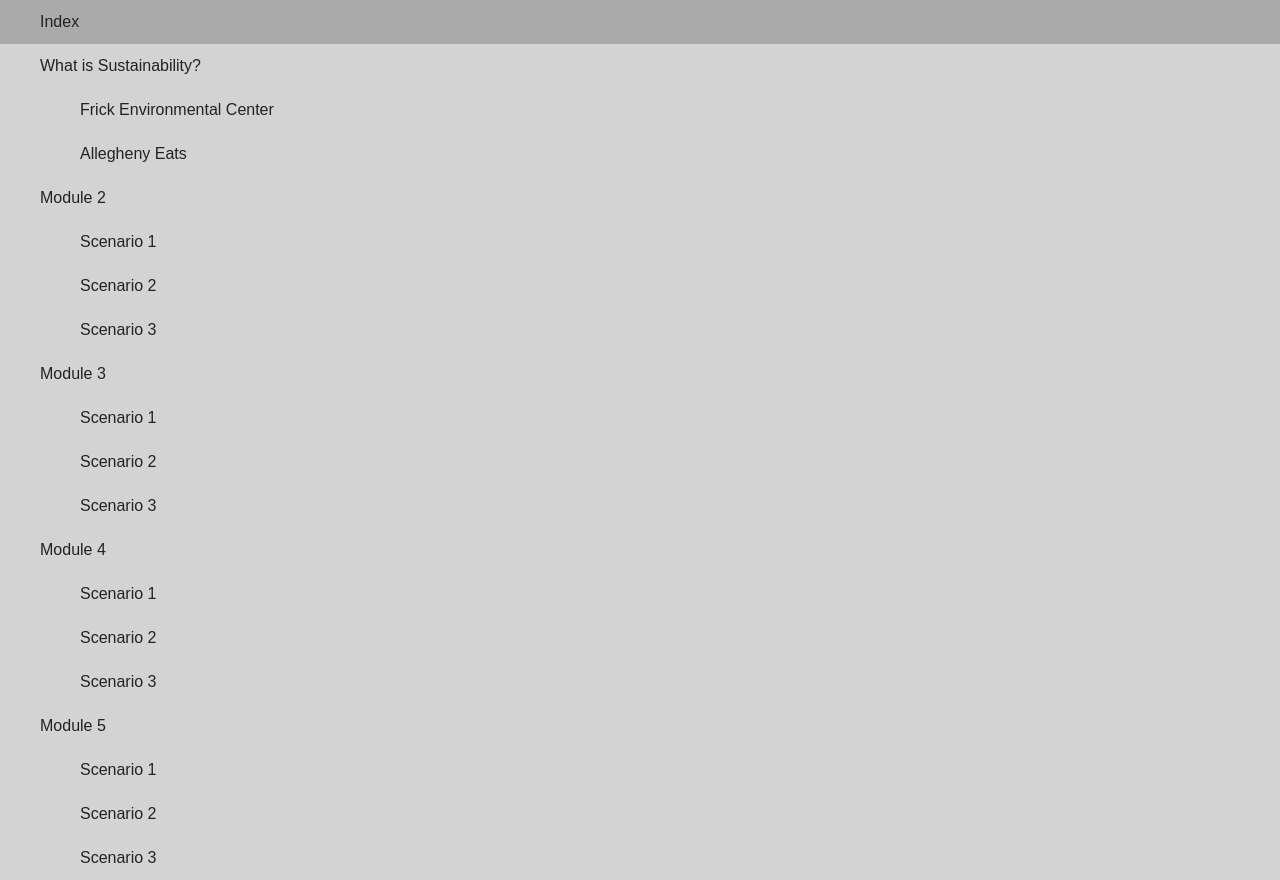
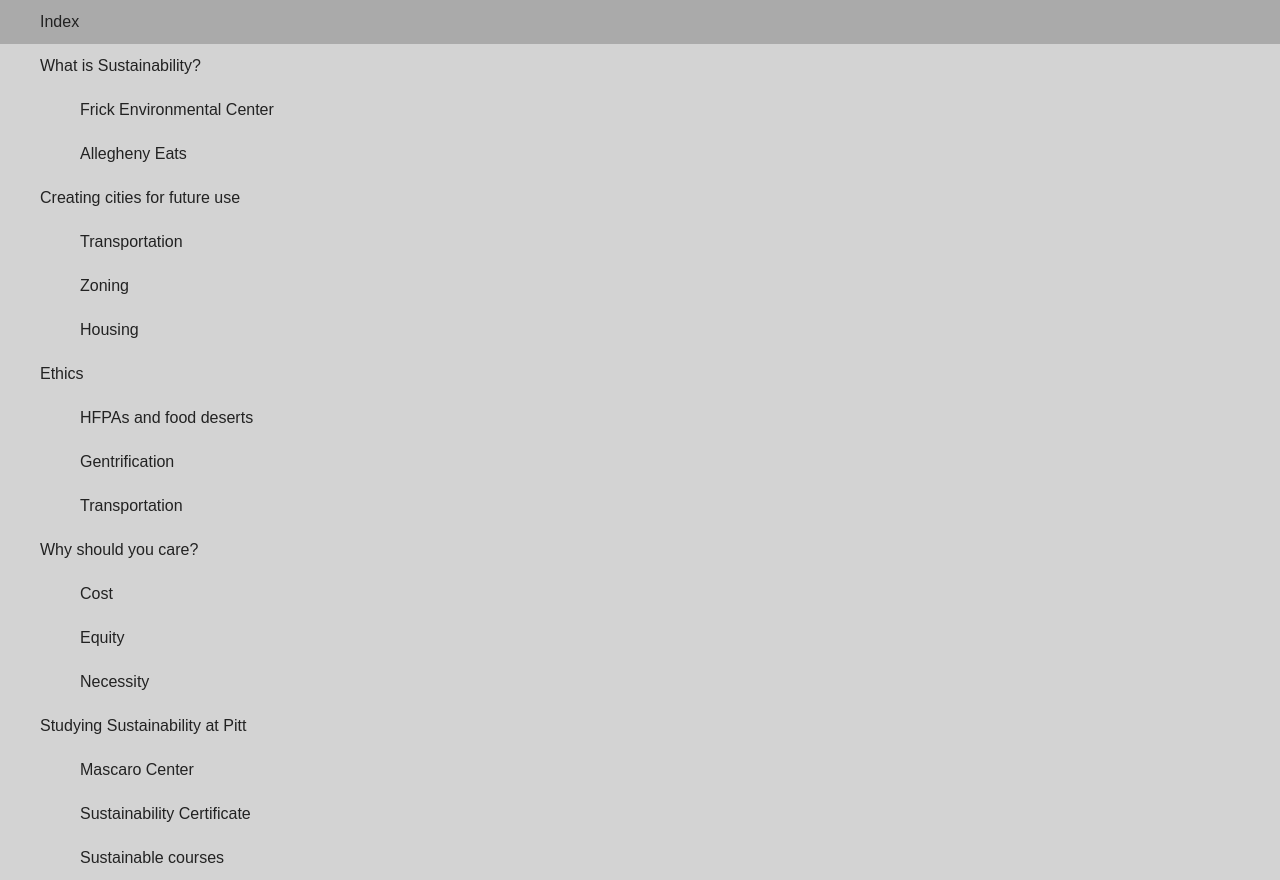
Before and after one commit to courtney4150/training-manual, a plain HTML site: page sidebar.html in a window 1280 px wide. Drawn offline with Linux system fonts and the light colour scheme.

Commit message:
Fill out sidebar

```diff
--- a/sidebar.html
+++ b/sidebar.html
@@ -47,35 +47,35 @@
       </ul>
     </li>
     <li>
-      <a href="module2.html">Module 2</a>
+      <a href="module2.html">Creating cities for future use</a>
       <ul>
-        <li><a href="module2S1.html">Scenario 1</a></li>
-        <li><a href="module2S2.html">Scenario 2</a></li>
-        <li><a href="module2S3.html">Scenario 3</a></li>
+        <li><a href="module2S1.html">Transportation</a></li>
+        <li><a href="module2S2.html">Zoning</a></li>
+        <li><a href="module2S3.html">Housing</a></li>
       </ul>
     </li>
     <li>
-      <a href="module3.html">Module 3</a>
+      <a href="module3.html">Ethics</a>
       <ul>
-        <li><a href="module3S1.html">Scenario 1</a></li>
-        <li><a href="module3S2.html">Scenario 2</a></li>
-        <li><a href="module3S3.html">Scenario 3</a></li>
+        <li><a href="module3S1.html">HFPAs and food deserts</a></li>
+        <li><a href="module3S2.html">Gentrification</a></li>
+        <li><a href="module3S3.html">Transportation</a></li>
       </ul>
     </li>
     <li>
-      <a href="module4.html">Module 4</a>
+      <a href="module4.html">Why should you care?</a>
       <ul>
-        <li><a href="module4S1.html">Scenario 1</a></li>
-        <li><a href="module4S2.html">Scenario 2</a></li>
-        <li><a href="module4S3.html">Scenario 3</a></li>
+        <li><a href="module4S1.html">Cost</a></li>
+        <li><a href="module4S2.html">Equity</a></li>
+        <li><a href="module4S3.html">Necessity</a></li>
       </ul>
     </li>
     <li>
-      <a href="module5.html">Module 5</a>
+      <a href="module5.html">Studying Sustainability at Pitt</a>
       <ul>
-        <li><a href="module5S1.html">Scenario 1</a></li>
-        <li><a href="module5S2.html">Scenario 2</a></li>
-        <li><a href="module5S3.html">Scenario 3</a></li>
+        <li><a href="module5S1.html">Mascaro Center</a></li>
+        <li><a href="module5S2.html">Sustainability Certificate</a></li>
+        <li><a href="module5S3.html">Sustainable courses</a></li>
       </ul>
     </li>
   </ul>
```
